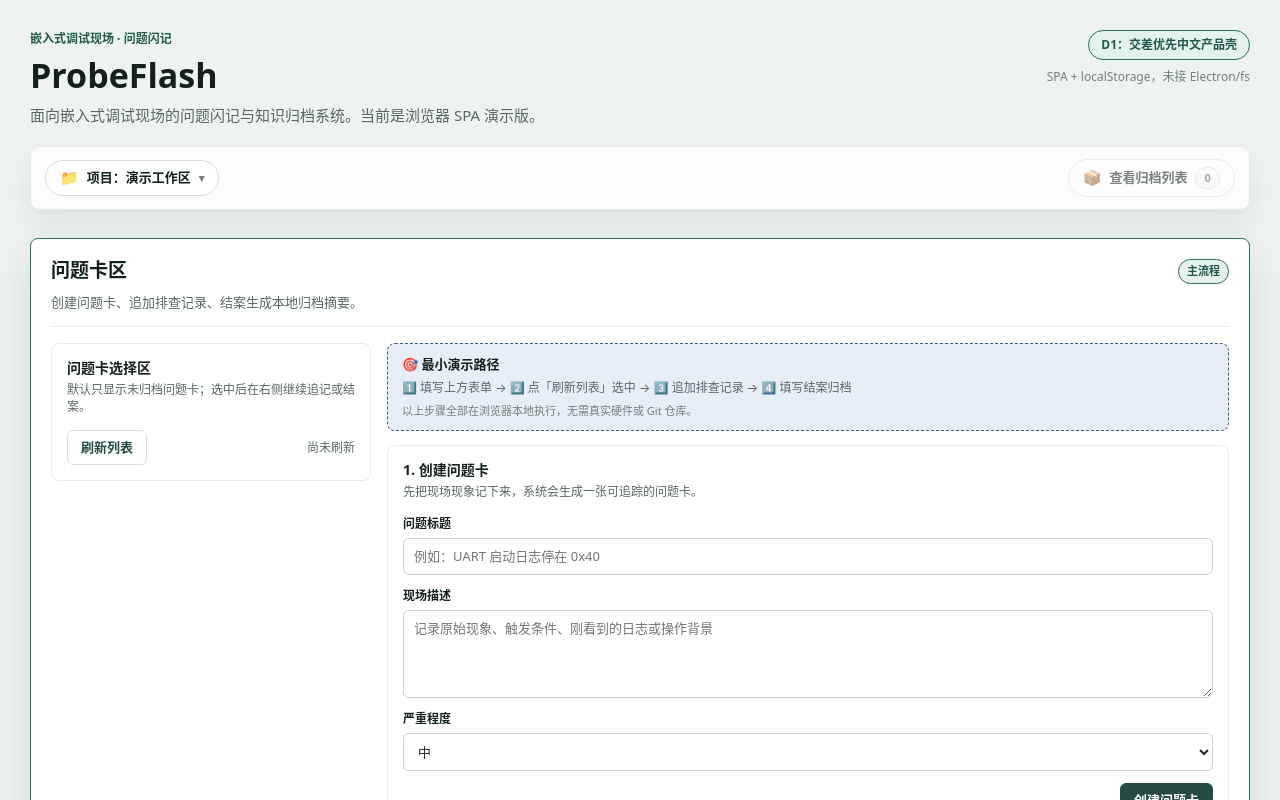
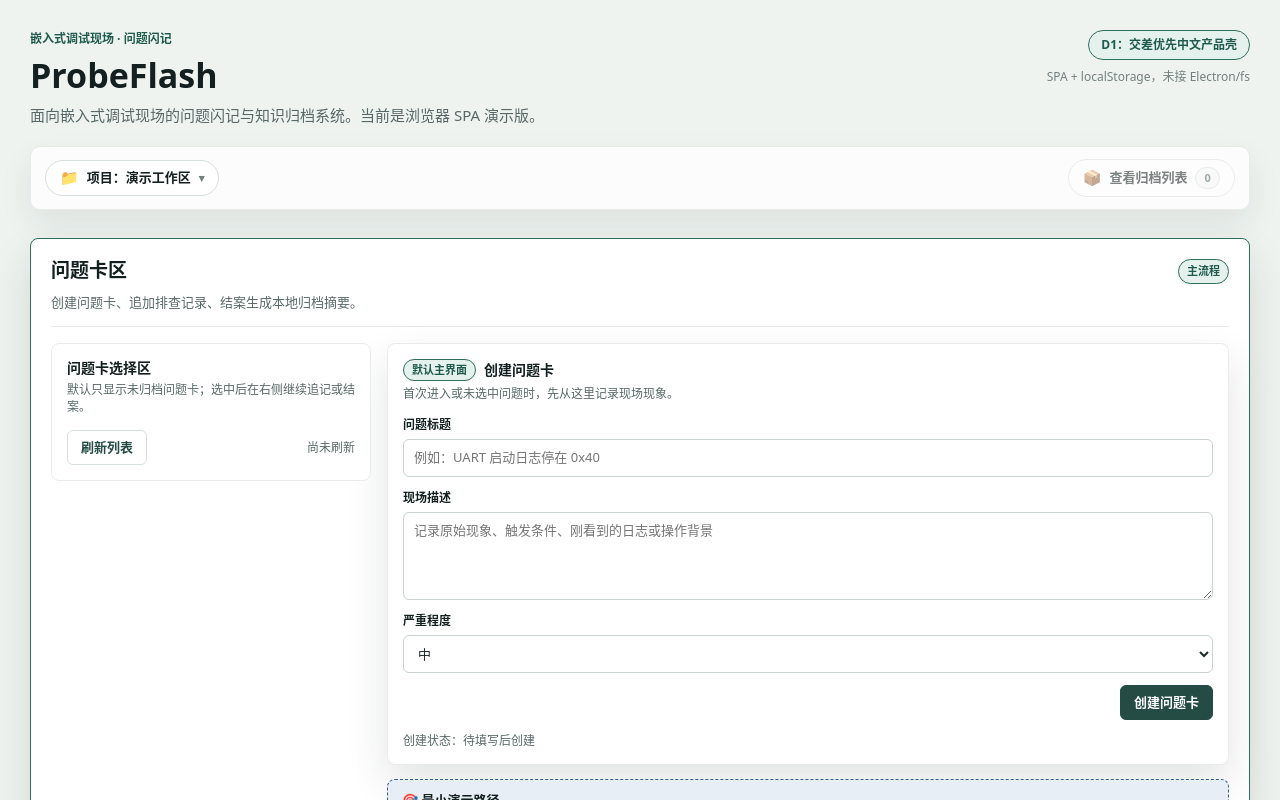
Before and after one commit to Jackrainman/AI_Hardware_Debug_Workspace, a React (Vite) app in the folder apps/desktop/: page / in a window 1280 px wide. Shown: the top 800 px of the page. Built offline with nearby package versions, Linux system fonts and the light colour scheme.

Commit message:
feat(desktop): clarify create issue entry modes

```diff
--- a/apps/desktop/src/App.css
+++ b/apps/desktop/src/App.css
@@ -718,6 +718,42 @@
   gap: 14px;
 }
 
+.create-issue-entry {
+  border-color: var(--accent-strong);
+  background: linear-gradient(180deg, var(--surface) 0%, var(--surface-subtle) 100%);
+}
+
+.create-issue-entry-default {
+  box-shadow: var(--shadow-strong);
+}
+
+.create-entry-caption {
+  gap: 6px;
+}
+
+.create-entry-title-row {
+  display: flex;
+  align-items: center;
+  gap: 8px;
+  flex-wrap: wrap;
+}
+
+.create-entry-badge {
+  order: -1;
+  display: inline-flex;
+  align-items: center;
+  min-height: 22px;
+  padding: 3px 8px;
+  border: 1px solid var(--accent-strong);
+  border-radius: 999px;
+  background: var(--accent-soft);
+  color: var(--accent-text);
+  font-size: 11px;
+  font-weight: 750;
+  line-height: 1.2;
+  white-space: nowrap;
+}
+
 .demo-hint {
   display: flex;
   flex-direction: column;
--- a/apps/desktop/src/App.tsx
+++ b/apps/desktop/src/App.tsx
@@ -143,7 +143,13 @@
   | { state: "saved"; id: string; at: string }
   | { state: "error"; reason: string };
 
-function IssueIntakeForm({ onCreated }: { onCreated: (id: string) => void }) {
+function IssueIntakeForm({
+  isDefaultMode,
+  onCreated,
+}: {
+  isDefaultMode: boolean;
+  onCreated: (id: string) => void;
+}) {
   const [title, setTitle] = useState<string>("");
   const [description, setDescription] = useState<string>("");
   const [severity, setSeverity] = useState<IntakeSeverity>("medium");
@@ -169,10 +175,26 @@
   };
 
   return (
-    <form className="intake-form" onSubmit={handleSubmit} data-testid="issue-intake-form">
-      <div className="form-caption">
-        <h3>1. 创建问题卡</h3>
-        <p>先把现场现象记下来，系统会生成一张可追踪的问题卡。</p>
+    <form
+      className={`intake-form create-issue-entry${
+        isDefaultMode ? " create-issue-entry-default" : ""
+      }`}
+      onSubmit={handleSubmit}
+      data-testid="issue-intake-form"
+      data-mode={isDefaultMode ? "default" : "active-entry"}
+    >
+      <div className="form-caption create-entry-caption">
+        <div className="create-entry-title-row">
+          <span className="create-entry-badge">
+            {isDefaultMode ? "默认主界面" : "主动入口"}
+          </span>
+          <h3>{isDefaultMode ? "创建问题卡" : "创建新问题卡"}</h3>
+        </div>
+        <p>
+          {isDefaultMode
+            ? "首次进入或未选中问题时，先从这里记录现场现象。"
+            : "处理中也可以随时另开一张问题卡，创建后会自动切换到新卡。"}
+        </p>
       </div>
       <label className="intake-field">
         <span>问题标题</span>
@@ -785,8 +807,11 @@
           />
         </aside>
         <section className="issue-workspace" aria-label="问题处理区">
+          <IssueIntakeForm
+            isDefaultMode={selectedIssueId === null}
+            onCreated={handleCardCreated}
+          />
           <DemoHint />
-          <IssueIntakeForm onCreated={handleCardCreated} />
           <MainlineResultPanel
             selectedCard={selectedCard}
             recordCount={recordCount}
```
Also changed, not shown: 3 other files (tests, documents, lock files or other folders).
